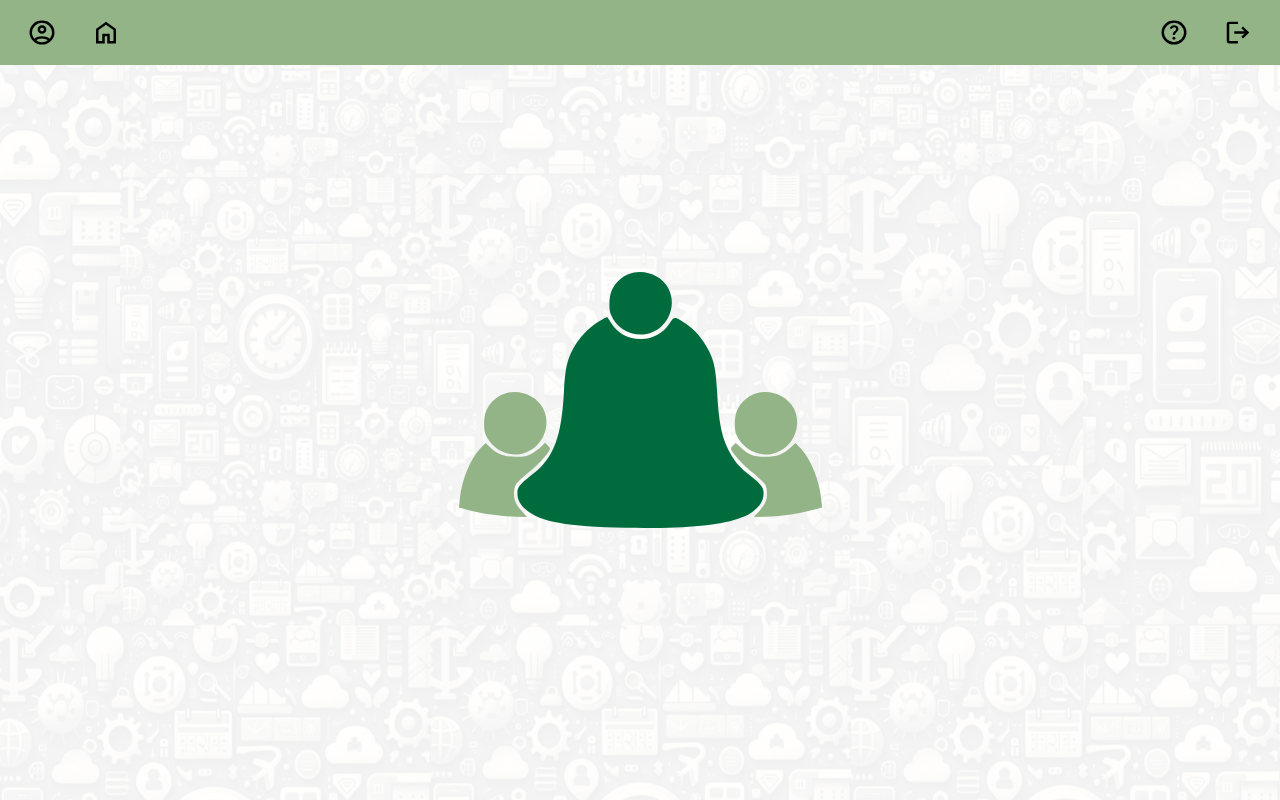
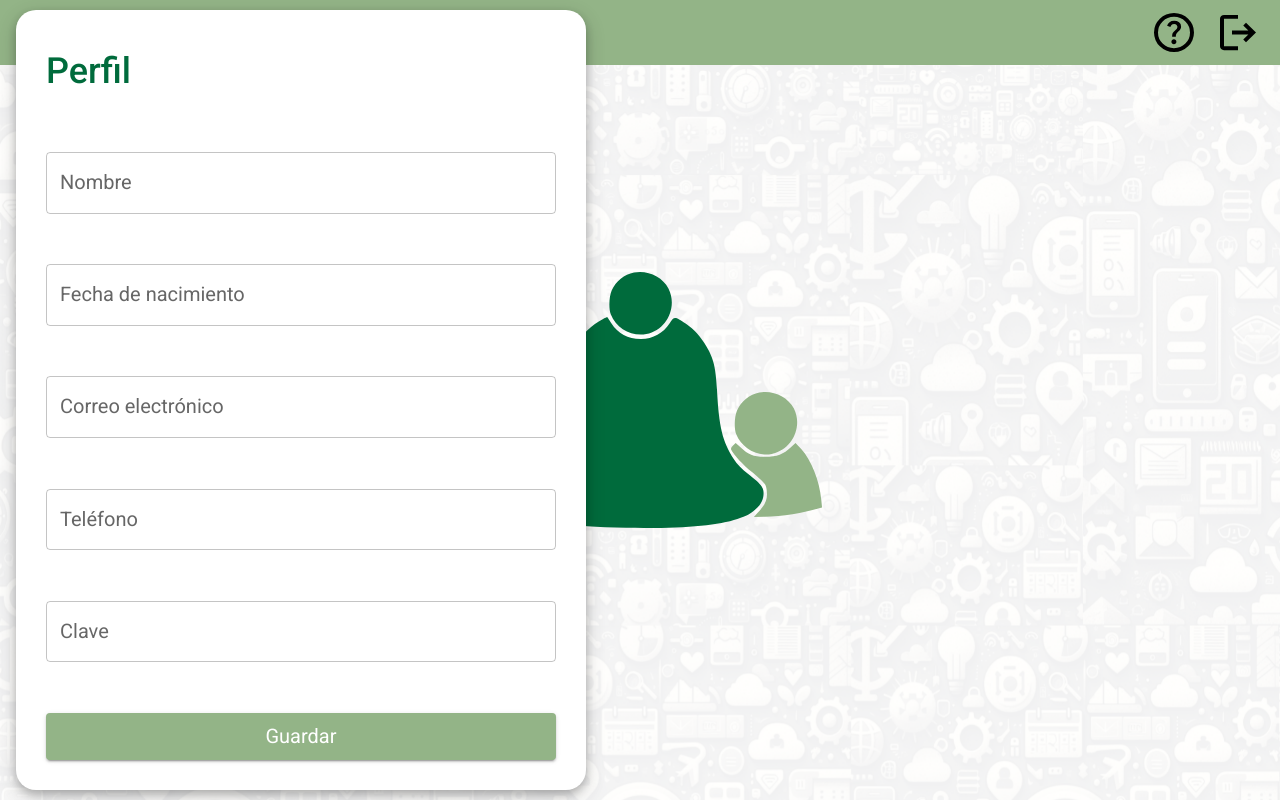
Before and after one commit to caromerom1/socialarm-web, a Next.js app: page /dashboard in a window 1280 px wide. Both pictures are taken after a click on the button 42 px from the left and 32 px from the top of the page. Built offline with nearby package versions, Linux system fonts and the light colour scheme.

Commit message:
Update styles

```diff
--- a/src/components/Navbar.module.css
+++ b/src/components/Navbar.module.css
@@ -15,12 +15,14 @@
   display: flex;
   align-items: center;
   justify-content: space-between;
-  padding: 10px;
+  padding-left: 10px;
+  padding-right: 10px;
 }
 
 .iconButton {
   height: 100%;
   width: auto;
+  padding: 0;
 }
 
 .icon {
--- a/src/components/Navbar.tsx
+++ b/src/components/Navbar.tsx
@@ -7,11 +7,23 @@ import AccountIcon from '@/assets/AccountIcon.svg';
 import HelpIcon from '@/assets/HelpIcon.svg';
 import LogoutIcon from '@/assets/LogoutIcon.svg';
 import styles from './Navbar.module.css';
+import { useRouter } from 'next/router';
 
-export const Navbar = () => (
+interface Props {
+  handlePersonaClick: () => void;
+}
+
+export const Navbar: React.FC<Props> = ({ handlePersonaClick }) => {
+  const router = useRouter();
+
+  const handleLogout = () => {
+    router.push('/');
+  };
+
+  return (
     <div className={styles.navbarContainer}>
       <div className={styles.iconButtonContainer}>
-      <Button className={styles.iconButton}>
+        <Button className={styles.iconButton} onClick={handlePersonaClick}>
           <Image src={AccountIcon} alt="Account" className={styles.icon} />
         </Button>
         <Button className={styles.iconButton}>
@@ -22,9 +34,10 @@ export const Navbar = () => (
         <Button className={styles.iconButton}>
           <Image src={HelpIcon} alt="Help" className={styles.icon} />
         </Button>
-      <Button className={styles.iconButton}>
+        <Button className={styles.iconButton} onClick={handleLogout}>
           <Image src={LogoutIcon} alt="Logout" className={styles.icon} />
         </Button>
       </div>
     </div>
   );
+};
--- a/src/components/ProfileModal.module.css
+++ b/src/components/ProfileModal.module.css
@@ -1,9 +1,8 @@
 .modalContent {
   z-index: 2;
   position: absolute;
-  left: 0;
-  width: 730px;
-  transform: translate(2%, -19%);
+  left: 1rem;
+  width: 570px;
   border-radius: 20px;
   background-color: white;
   padding: 30px;
@@ -21,19 +20,17 @@
 }
 
 .modalTitle {
-  font-family: system-ui, -apple-system, BlinkMacSystemFont, 'Segoe UI', Roboto,
-    Oxygen, Ubuntu, Cantarell, 'Open Sans', 'Helvetica Neue', sans-serif;
-  font-size: 36px;
+  font-size: 2.25rem;
   font-weight: 500;
-  margin-top: 0%;
-  margin-bottom: 20px;
+  margin-top: 10px;
+  margin-bottom: 60px;
   color: #006b3c;
 }
 
 .form {
   display: flex;
   flex-direction: column;
-  gap: 1rem;
+  gap: 3.15rem;
 }
 
 .textField {
--- a/src/components/ProfileModal.tsx
+++ b/src/components/ProfileModal.tsx
@@ -26,6 +26,7 @@ export const ProfileModal: React.FC<Props> = ({ handleClose }) => (
       <TextField
         className={styles.textField}
         type="email"
+        label="Correo electrónico"
         id="correo"
         name="correo"
         placeholder="Correo"
@@ -33,6 +34,7 @@ export const ProfileModal: React.FC<Props> = ({ handleClose }) => (
       <TextField
         className={styles.textField}
         type="tel"
+        label="Teléfono"
         id="telefono"
         name="telefono"
         placeholder="Teléfono"
@@ -40,6 +42,7 @@ export const ProfileModal: React.FC<Props> = ({ handleClose }) => (
       <TextField
         className={styles.textField}
         type="password"
+        label="Clave"
         id="clave"
         name="clave"
         placeholder="Clave"
@@ -53,7 +56,6 @@ export const ProfileModal: React.FC<Props> = ({ handleClose }) => (
           textTransform: 'none',
           fontSize: '20px',
           fontWeight: '400',
-          mt: 3,
         }}
         onClick={handleClose}
       >
```
Lines whose indentation alone changed are shown as unchanged.
